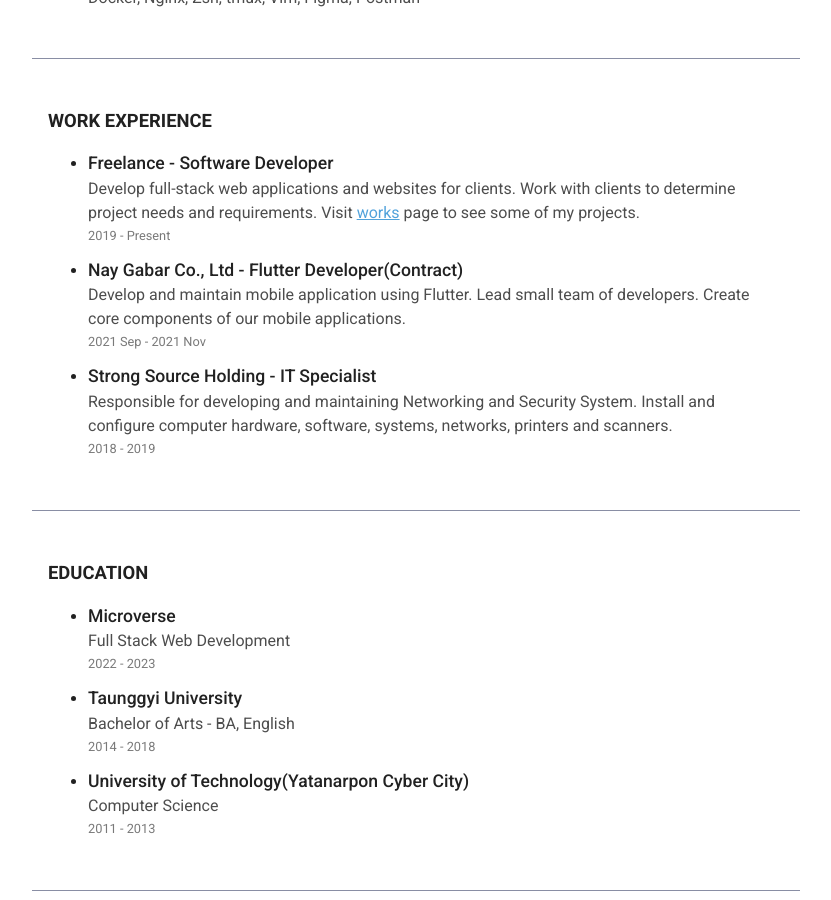
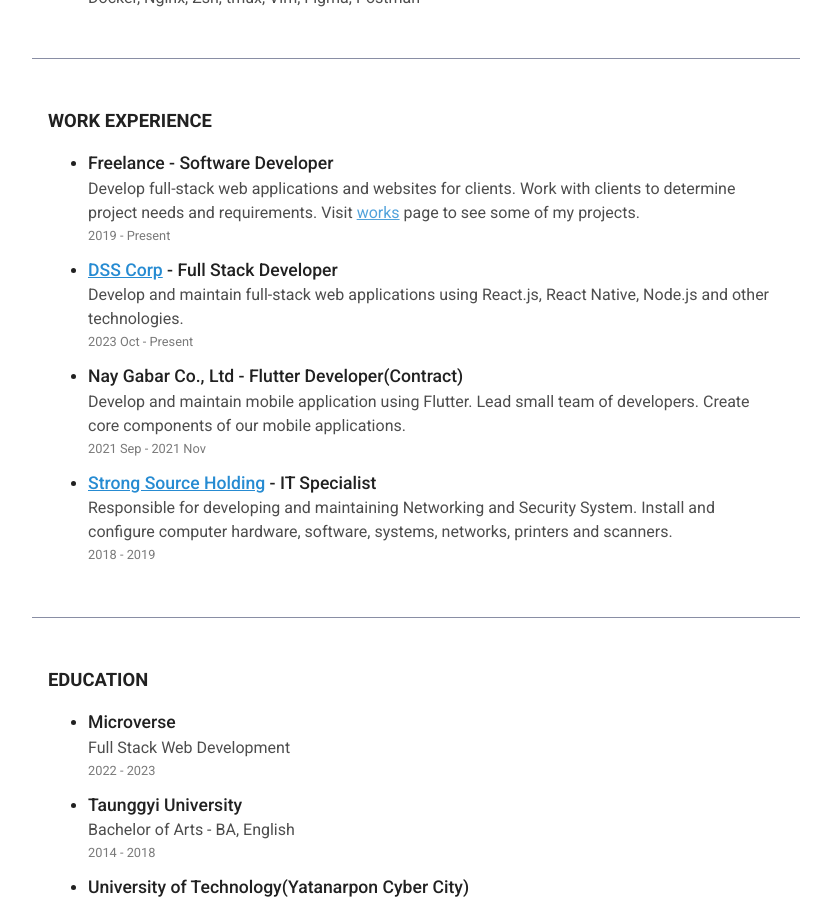
Before and after one commit to nxnom/nxnom.github.io, a Jekyll site: the page built from pages/about.html, in a window 1280 px wide and 900 px high, scrolled down 1223 px. Shown: the whole window, without its empty margins (224-1055 px from the left). Built offline with Jekyll 4.4.1, drawn with Linux system fonts in a browser that asks for light colours.

Commit message:
Add current work position

```diff
--- a/_data/about.yml
+++ b/_data/about.yml
@@ -50,11 +50,15 @@
       Visit <a href="/works">works</a> page to see some of my projects.
     date: 2019 - Present
 
+  - title: <a href="https://dss.com.mm" target="_blank" rel="noopener noreferrer">DSS Corp</a> - Full Stack Developer
+    desc: Develop and maintain full-stack web applications using React.js, React Native, Node.js and other technologies.
+    date: 2023 Oct - Present
+
   - title: Nay Gabar Co., Ltd - Flutter Developer(Contract)
     desc: Develop and maintain mobile application using Flutter. Lead small team of developers. Create core components of our mobile applications.
     date: 2021 Sep - 2021 Nov
 
-  - title: Strong Source Holding - IT Specialist
+  - title: <a href="https://www.linkedin.com/company/strong-source-holding-co-ltd/?originalSubdomain=mm" target="_blank">Strong Source Holding</a> - IT Specialist
     desc: Responsible for developing and maintaining Networking and Security System. Install and configure computer hardware, software, systems, networks, printers and scanners.
     date: 2018 - 2019
 
```
Also changed, not shown: Gemfile.lock.
